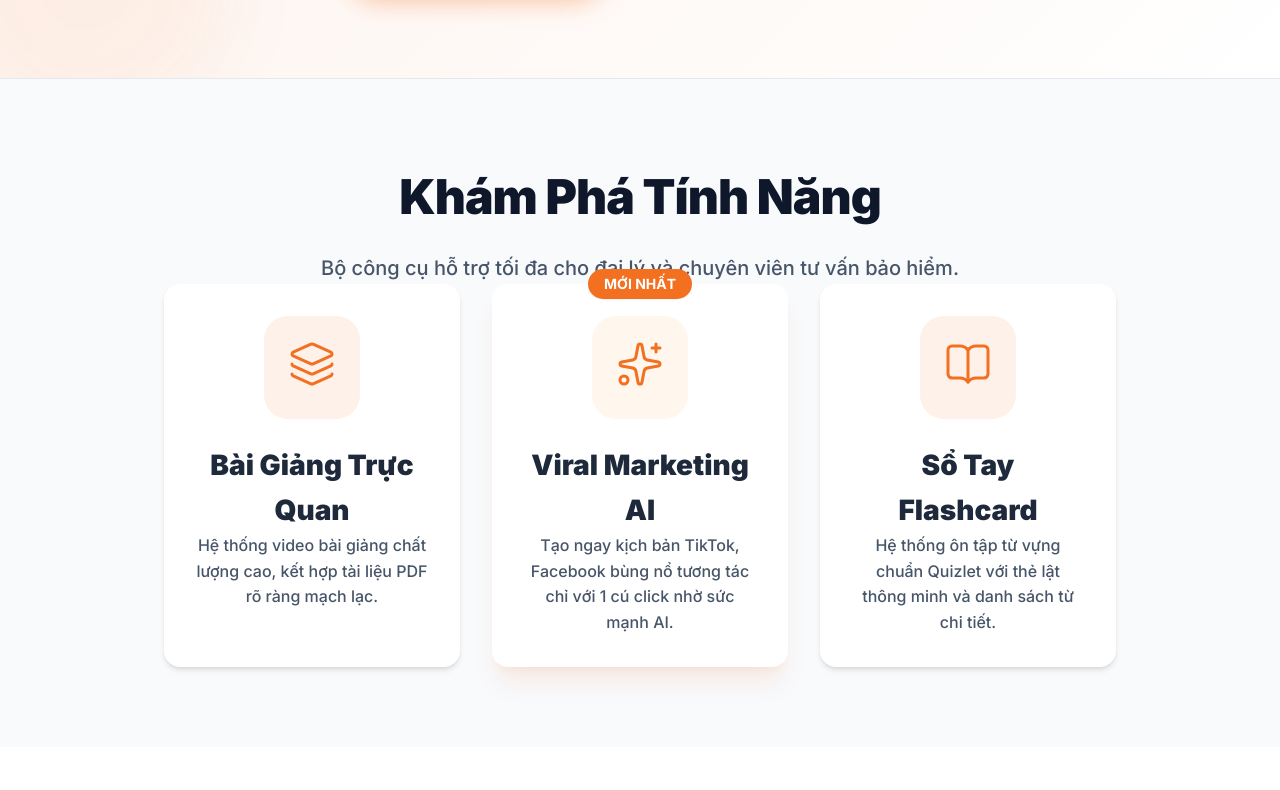
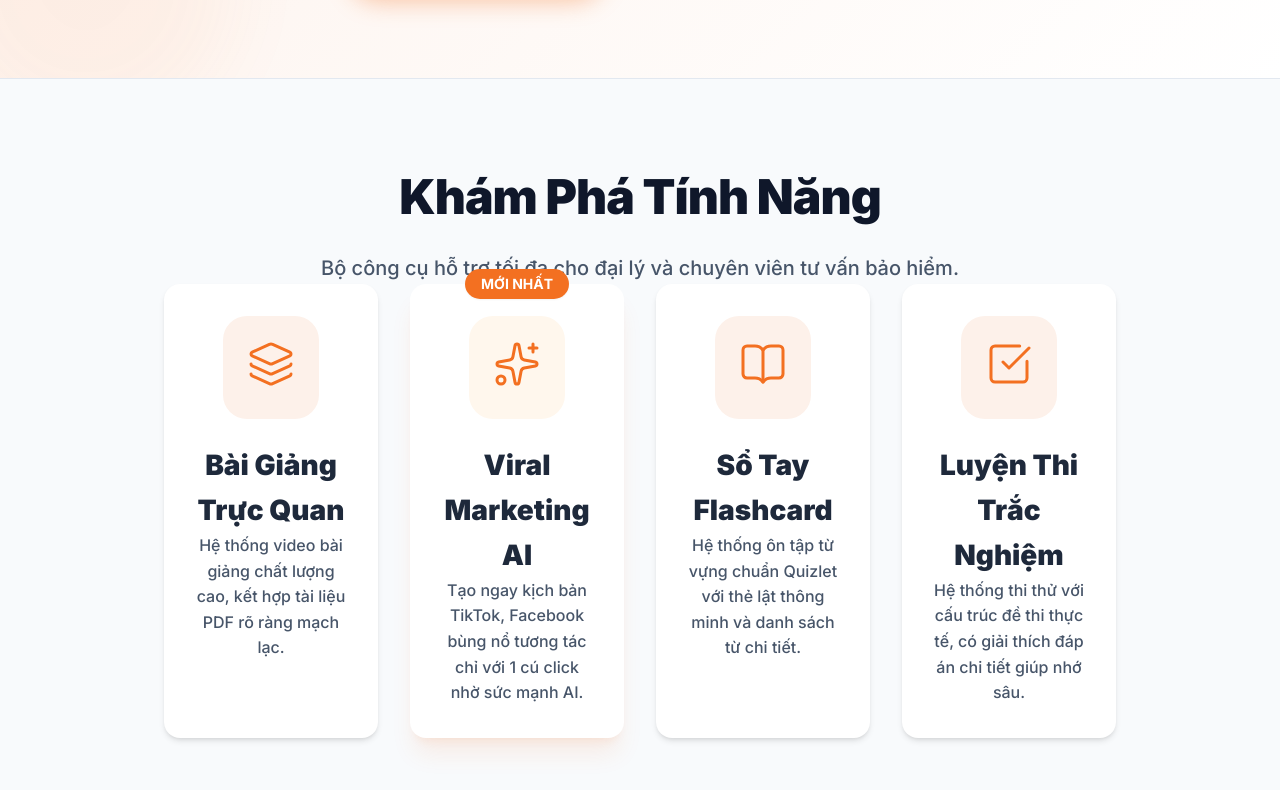
Before and after one commit to andytanphuc3-afk/hanwha2, a Next.js app: page / in a window 1280 px wide. Shown: the part 542-1332 px from the top of the page. Before the commit the page ends 1289 px from the top, so only its background shows below. Built offline with nearby package versions, Linux system fonts and the light colour scheme.

Commit message:
Fix grid layout for features section

```diff
--- a/src/app/globals.css
+++ b/src/app/globals.css
@@ -74,6 +74,15 @@ a {
 .grid { display: grid; }
 .grid-cols-2 { grid-template-columns: repeat(2, minmax(0, 1fr)); }
 .grid-cols-3 { grid-template-columns: repeat(3, minmax(0, 1fr)); }
+.grid-cols-4 { grid-template-columns: repeat(4, minmax(0, 1fr)); }
+.grid-cols-5 { grid-template-columns: repeat(5, minmax(0, 1fr)); }
+
+@media (max-width: 1024px) {
+  .grid-cols-4 { grid-template-columns: repeat(2, minmax(0, 1fr)); }
+}
+@media (max-width: 640px) {
+  .grid-cols-4, .grid-cols-3 { grid-template-columns: 1fr; }
+}
 
 /* Components */
 .btn {
--- a/src/app/page.tsx
+++ b/src/app/page.tsx
@@ -1,5 +1,5 @@
 import Link from "next/link";
-import { BookOpen, Layers, Sparkles, ArrowRight } from "lucide-react";
+import { BookOpen, Layers, Sparkles, ArrowRight, CheckSquare } from "lucide-react";
 
 export default function Home() {
   return (
@@ -45,7 +45,7 @@ export default function Home() {
             <p className="text-slate mt-4 text-xl font-medium">Bộ công cụ hỗ trợ tối đa cho đại lý và chuyên viên tư vấn bảo hiểm.</p>
           </div>
 
-          <div className="grid grid-cols-3 gap-8">
+          <div className="grid grid-cols-4 gap-8">
             {/* Feature 1 */}
             <div className="card text-center flex flex-col items-center hover-scale" style={{ border: 'none', boxShadow: 'var(--shadow-md)', transition: 'transform 0.3s ease' }}>
               <div style={{ backgroundColor: 'var(--hanwha-orange-light)', padding: '1.5rem', borderRadius: '24px', color: 'var(--hanwha-orange)', marginBottom: '1.5rem' }}>
@@ -73,6 +73,15 @@ export default function Home() {
               <h3 className="font-black mb-3" style={{ fontSize: '1.75rem', color: 'var(--slate-800)' }}>Sổ Tay Flashcard</h3>
               <p className="text-slate font-medium text-lg">Hệ thống ôn tập từ vựng chuẩn Quizlet với thẻ lật thông minh và danh sách từ chi tiết.</p>
             </div>
+
+            {/* Feature 4 */}
+            <div className="card text-center flex flex-col items-center hover-scale" style={{ border: 'none', boxShadow: 'var(--shadow-md)', transition: 'transform 0.3s ease' }}>
+              <div style={{ backgroundColor: 'var(--hanwha-orange-light)', padding: '1.5rem', borderRadius: '24px', color: 'var(--hanwha-orange)', marginBottom: '1.5rem' }}>
+                <CheckSquare size={48} strokeWidth={1.5} />
+              </div>
+              <h3 className="font-black mb-3" style={{ fontSize: '1.75rem', color: 'var(--slate-800)' }}>Luyện Thi Trắc Nghiệm</h3>
+              <p className="text-slate font-medium text-lg">Hệ thống thi thử với cấu trúc đề thi thực tế, có giải thích đáp án chi tiết giúp nhớ sâu.</p>
+            </div>
           </div>
         </div>
       </section>
```
